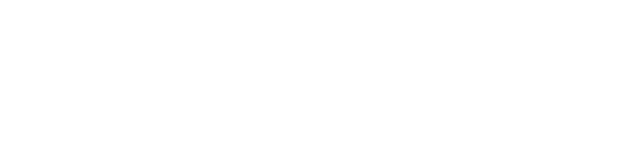
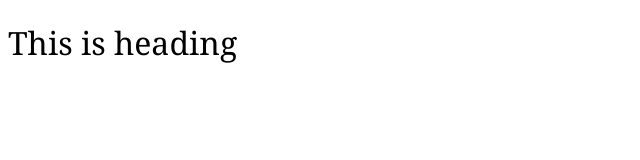
Before and after one commit to malikKartik/git-testing, a plain HTML site: page index.html in a window 1280 px wide. Shown: the whole page, without its empty margins (0-640 px from the left). Drawn offline with Linux system fonts and the light colour scheme.

Commit message:
add style file

```diff
--- a/index.html
+++ b/index.html
@@ -4,8 +4,9 @@
     <meta charset="UTF-8">
     <meta name="viewport" content="width=device-width, initial-scale=1.0">
     <title>Document</title>
+    <link rel="stylesheet" href="style.css">
 </head>
 <body>
-
+    <h1>This is heading</h1>
 </body>
 </html>
--- /dev/null
+++ b/style.css
@@ -0,0 +1,4 @@
+h1{
+    font-family: Georgia, 'Times New Roman', Times, serif;
+    font-weight: 200;
+}
```
